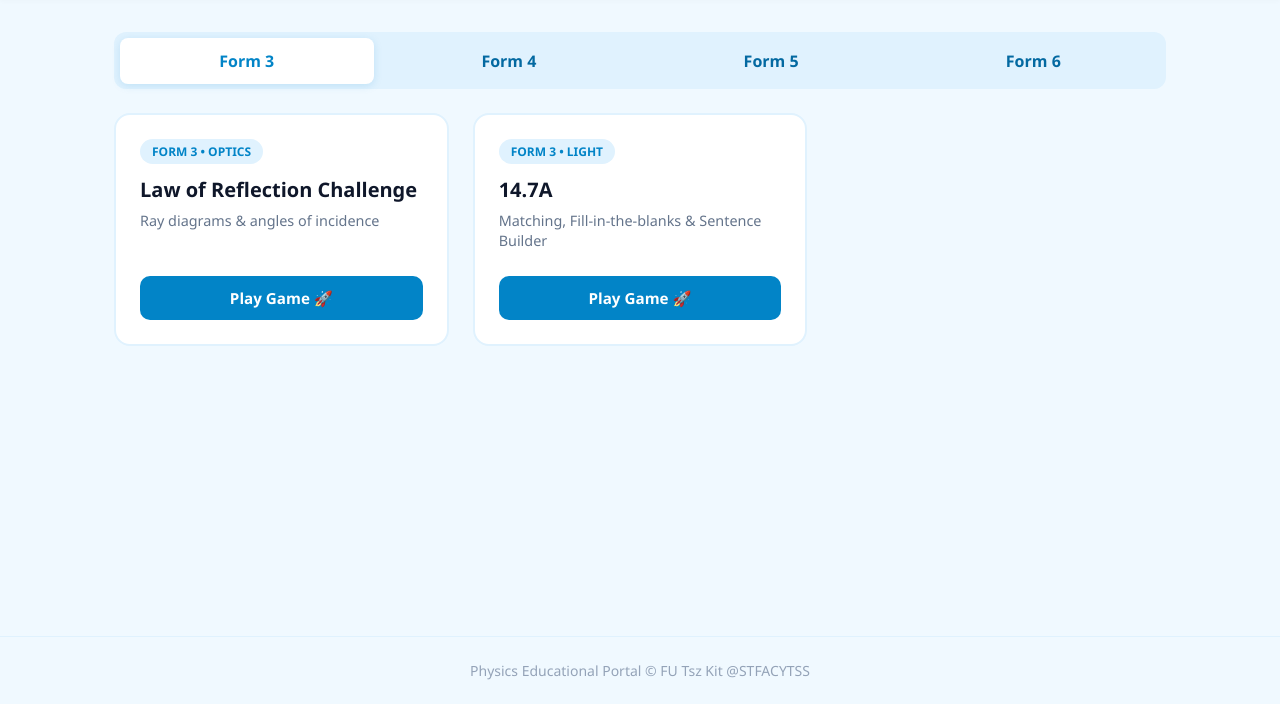
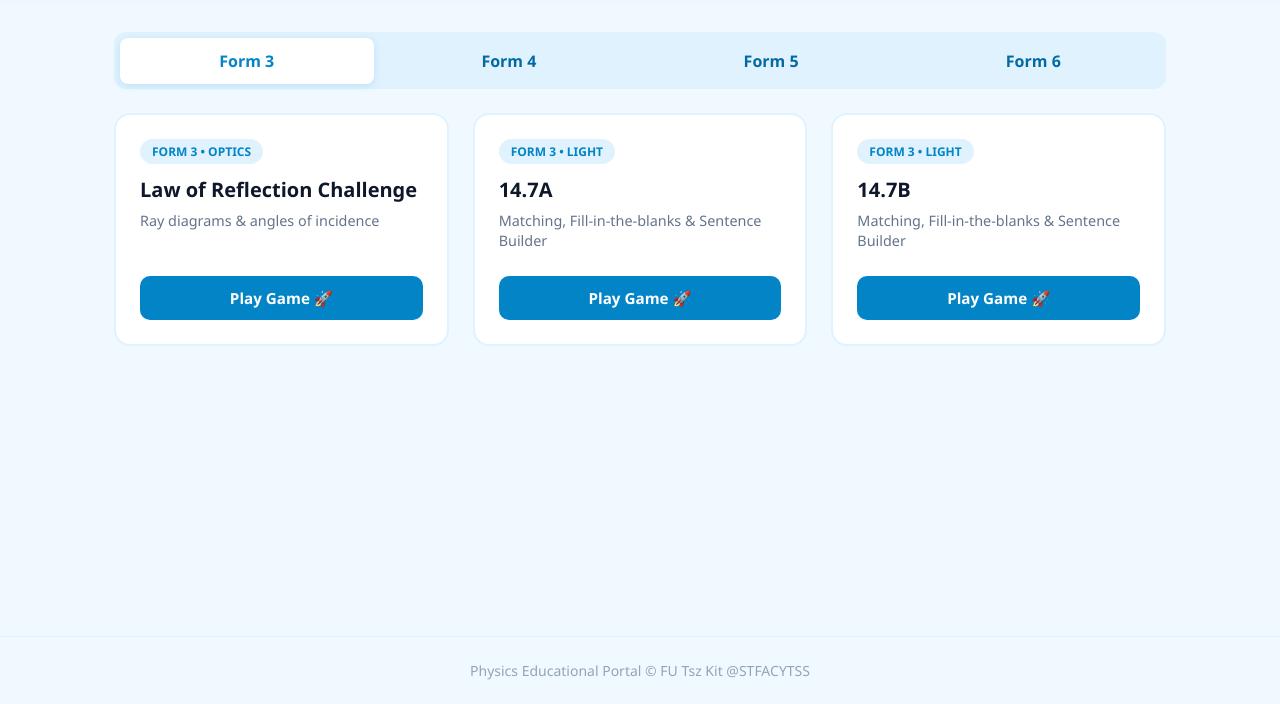
Before and after one commit to Mr-FuTK/Test-Game, a plain HTML site: page index.html in a window 1280 px wide. Shown: the part 96-800 px from the top of the page. Drawn offline with Linux system fonts and the light colour scheme.

Commit message:
Update index.html

```diff
--- a/index.html
+++ b/index.html
@@ -186,6 +186,16 @@
   subtitle: "Matching, Fill-in-the-blanks & Sentence Builder",
   badge: "Form 3 • Light",
   filePath: "games/form3/light_colour/14.7A.html"
+},
+      {
+  "id": "f3_14.7B",
+  "form": "form3",
+  "unit": "Light&Colour",
+  "topic": "Light&Colour",
+  "title": "14.7B",
+  "subtitle": "Matching, Fill-in-the-blanks & Sentence Builder",
+  "badge": "Form 3 • Light",
+  "filePath": "games/form3/light_colour/14.7B.html"
 }
       /*
         Format for adding Form 5 games in the future:
```
